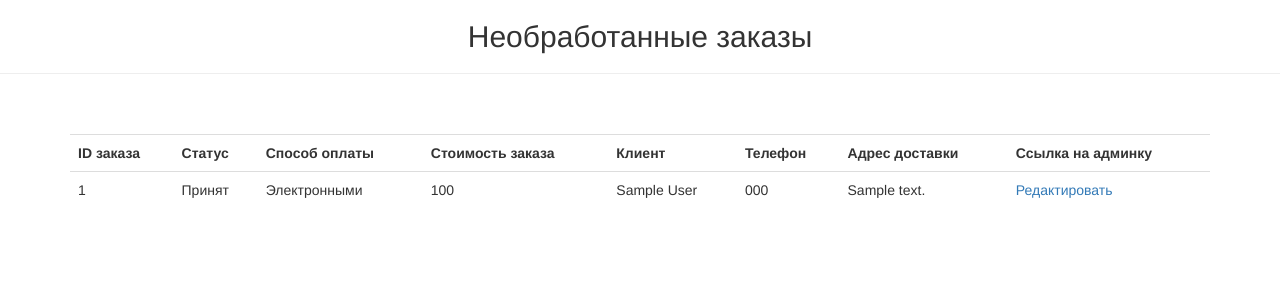
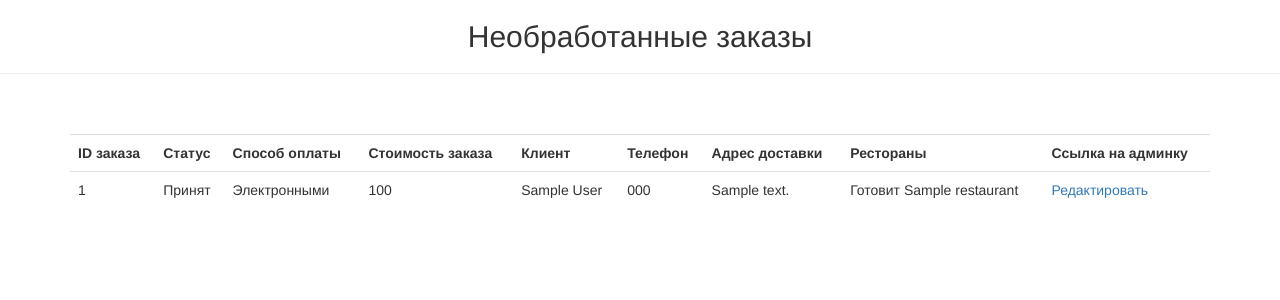
Before and after one commit to sergeybv26/star-burger, a Django app: page /manager/orders/ in a window 1280 px wide. Shown: the part 52-352 px from the top of the page. Run offline with Django 3.2, Linux system fonts and the light colour scheme; a user stored in the database is signed in; tables that the repository leaves empty hold one stand-in row (values such as "Sample post"); parts of the project's set-up code (start-up, migrations or seed data) failed here and were passed over; some libraries are stand-ins or nearby versions.

Commit message:
Добавлен функционал выбора ресторана, который будет готовить заказ

```diff
--- a/foodcartapp/models.py
+++ b/foodcartapp/models.py
@@ -166,6 +166,8 @@ class Order(models.Model):
     ]
 
     products = models.ManyToManyField(Product, related_name='orders', through='OrderProduct', verbose_name='Продукты')
+    restaurant = models.ForeignKey(Restaurant, related_name='cook_orders', blank=True, null=True,
+                                   on_delete=models.SET_NULL, verbose_name='Готовит ресторан')
     firstname = models.CharField(max_length=150, verbose_name='Имя')
     lastname = models.CharField(max_length=150, verbose_name='Фамилия')
     address = models.TextField(verbose_name='Адрес')
--- a/foodcartapp/templatetags/order_tags.py
+++ b/foodcartapp/templatetags/order_tags.py
@@ -3,7 +3,7 @@ from django import template
 register = template.Library()
 
 
-@register.filter('get_order_cost')
-def get_order_cost(orders_cost, order_id):
+@register.filter('get_order_param')
+def get_order_param(orders_param, order_id):
     if order_id:
-        return orders_cost.get(order_id, 0)
+        return orders_param.get(order_id)
--- a/restaurateur/templates/order_items.html
+++ b/restaurateur/templates/order_items.html
@@ -21,6 +21,7 @@
       <th>Клиент</th>
       <th>Телефон</th>
       <th>Адрес доставки</th>
+      <th>Рестораны</th>
       <th>Ссылка на админку</th>
     </tr>
 
@@ -29,10 +30,26 @@
         <td>{{ item.id }}</td>
         <td>{{ item.get_order_status_display }}</td>
         <td>{{ item.get_pay_method_display }}</td>
-        <td>{{ orders_cost|get_order_cost:item.id }}</td>
+        <td>{{ orders_cost|get_order_param:item.id }}</td>
         <td>{{ item.firstname }} {{ item.lastname }}</td>
         <td>{{ item.phonenumber }}</td>
         <td>{{ item.address }}</td>
+        <td>
+            {% if item.restaurant %}
+              Готовит {{ item.restaurant }}
+            {% elif not restaurants|get_order_param:item.id %}
+                Ошибка определения координат
+            {% else %}
+              <details>
+                <summary>Может быть приготовлен ресторанами:</summary>
+                <ul>
+                  {% for restaurant in restaurants|get_order_param:item.id %}
+                    <li>{{ restaurant }}</li>
+                  {% endfor %}
+                </ul>
+              </details>
+            {% endif %}
+        </td>
         <td><a href="{% url 'admin:foodcartapp_order_change' object_id=item.id %}?next={{ request.get_full_path|urlencode }}">Редактировать</a> </td>
       </tr>
     {% endfor %}
--- a/restaurateur/views.py
+++ b/restaurateur/views.py
@@ -8,8 +8,7 @@ from django.contrib.auth.decorators import user_passes_test
 from django.contrib.auth import authenticate, login
 from django.contrib.auth import views as auth_views
 
-
-from foodcartapp.models import Product, Restaurant, Order
+from foodcartapp.models import Product, Restaurant, Order, RestaurantMenuItem
 
 
 class Login(forms.Form):
@@ -93,9 +92,24 @@ def view_restaurants(request):
 
 @user_passes_test(is_manager, login_url='restaurateur:login')
 def view_orders(request):
-    orders = Order.objects.exclude(order_status='FN')
+    orders = Order.objects.exclude(order_status='FN').prefetch_related('products')
     order_cost = Order.objects.order_cost()
+    products_in_restaurants = {}
+    for order in orders:
+        products_in_order = order.products.all()
+        products_availability = []
+        for product in products_in_order:
+            availability = [item.restaurant for item in product.menu_items.filter(availability=True)
+                            .select_related('restaurant')]
+            products_availability.append(availability)
+        restaurants_with_all_products = list(
+            set.intersection(*[set(product_restaurants) for product_restaurants in products_availability])
+        )
+
+        products_in_restaurants[order.id] = restaurants_with_all_products
+
     return render(request, template_name='order_items.html', context={
         'order_items': orders,
-        'orders_cost': order_cost
+        'orders_cost': order_cost,
+        'restaurants': products_in_restaurants
     })
```
Also changed, not shown: foodcartapp/admin.py (+7 -0 lines), foodcartapp/migrations/0049_order_restaurant.py (added).
